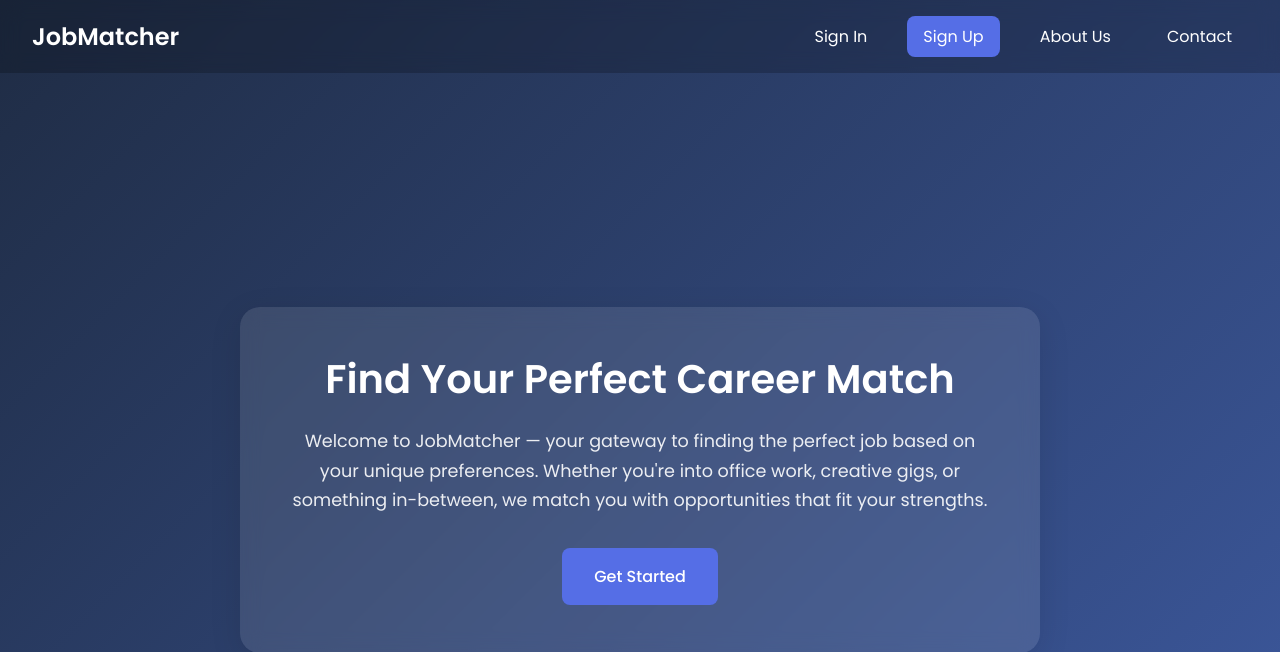
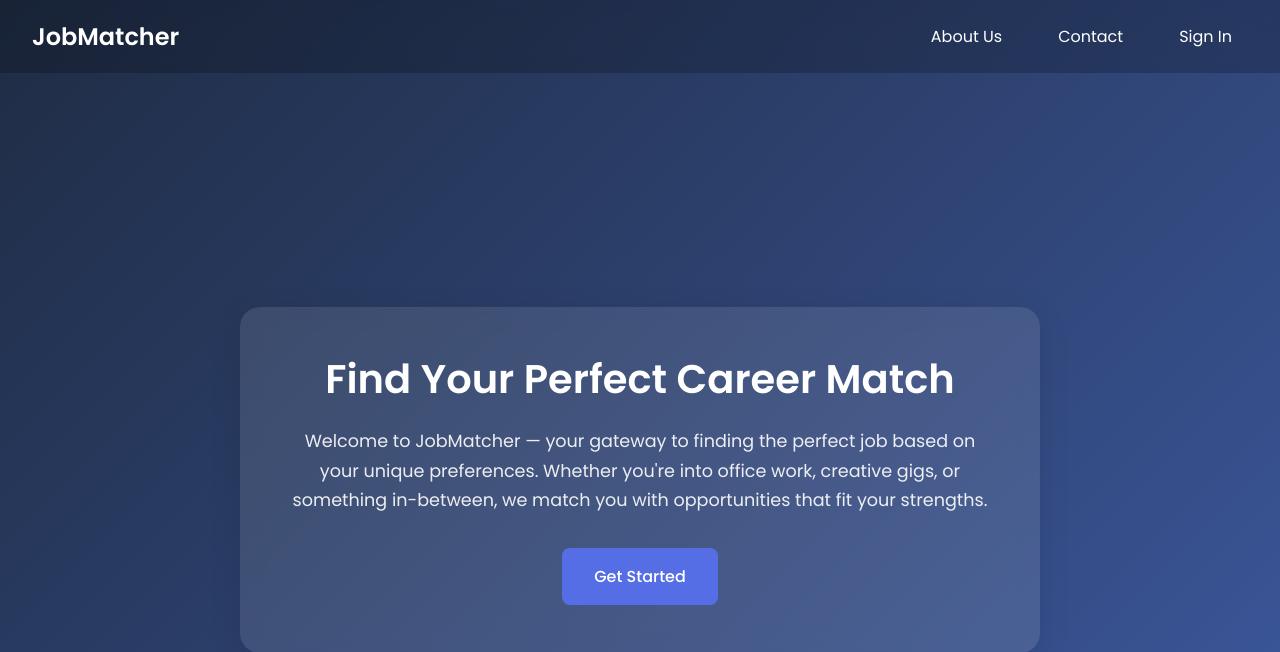
Before and after one commit to dead-dreammer/job-matching-, a Flask app: page / in a window 1280 px wide. Shown: the top 652 px of the page. Run offline with Flask 3, Linux system fonts and the light colour scheme.

Commit message:
added sign in

```diff
--- a/templates/Index.html
+++ b/templates/Index.html
@@ -181,7 +181,13 @@
         that fit your strengths.
       </p>
       <div class="button-group">
+      {% if session.get('username') %}
+        <!-- If logged in, go to choice page -->
         <a href="/choice" class="button">Get Started</a>
+      {% else %}
+        <!-- If not logged in, go to login page -->
+        <a href="/login" class="button">Get Started</a>
+      {% endif %}
       </div>
     </div>
   </main>
--- a/templates/base.html
+++ b/templates/base.html
@@ -235,10 +235,9 @@
             <a href="/contact" class="nav-link">Contact</a>
             <a href="#" id="logoutBtn" class="nav-link primary">Logout</a>
         {% else %}
-            <a href="/login" class="nav-link">Sign In</a>
-            <a href="/signup" class="nav-link primary">Sign Up</a>
             <a href="/about" class="nav-link">About Us</a>
             <a href="/contact" class="nav-link">Contact</a>
+            <a href="/login" class="nav-link">Sign In</a>
         {% endif %}
     </div>
 </nav>
```
